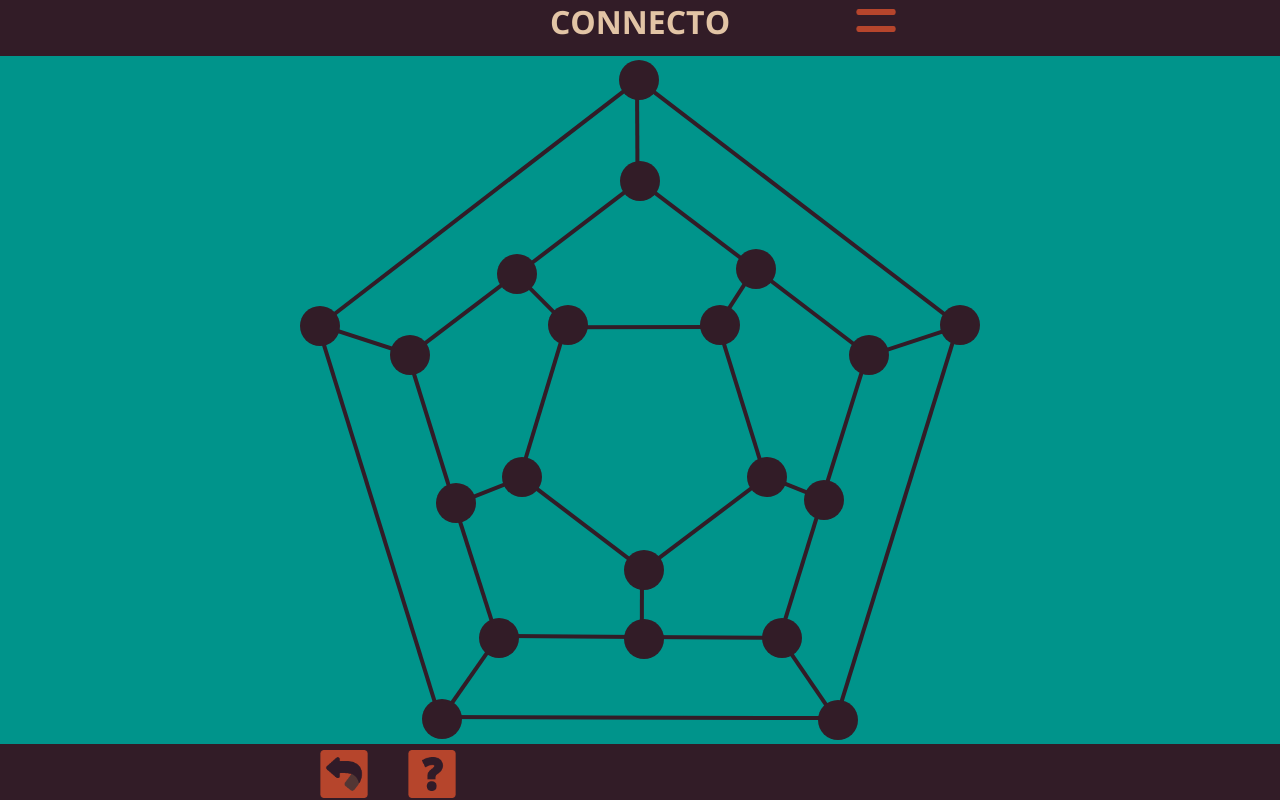
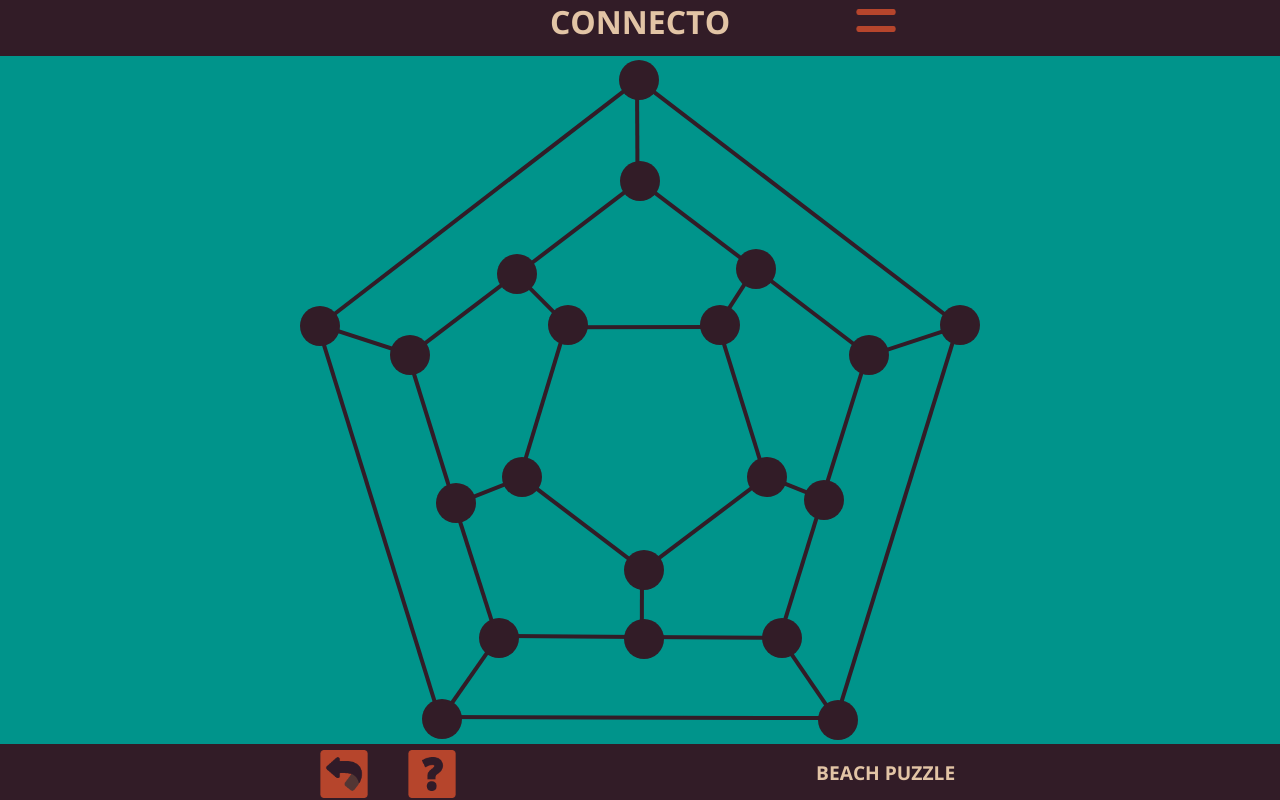
Before and after one commit to markshyzer/connecto, a React (Create React App) app: page / in a window 1280 px wide. Built offline with nearby package versions, Linux system fonts and the light colour scheme.

Commit message:
troubleshooting

```diff
--- a/src/App.js
+++ b/src/App.js
@@ -61,7 +61,7 @@ class App extends React.Component{
     e.stopPropagation()
     let puzzles = [beach, garden, galaxy]
     let puzzleNames = ['beach', 'garden', 'galaxy']
-    this.setState({puzzle: {...puzzles[e.target.id]}, puzzleName: puzzleNames[e.target.id]}, this.showMenu())
+    this.setState({puzzle: puzzles[e.target.id], puzzleName: puzzleNames[e.target.id]}, this.showMenu())
     // this.showMenu()
     // this.setState({menuPage : 0})
   }
--- a/src/components/Footer/Footer.jsx
+++ b/src/components/Footer/Footer.jsx
@@ -11,7 +11,7 @@ class Footer extends React.Component{
             <footer>
                 <img className='icon' src={redo} />
                 <img className='icon' src={hint} />
-                {/* <h1>{this.props.puzzleName.toUpperCase()} PUZZLE</h1> */}
+                <h1>{this.props.puzzleName.toUpperCase()} PUZZLE</h1>
             </footer>
 
         )
```
